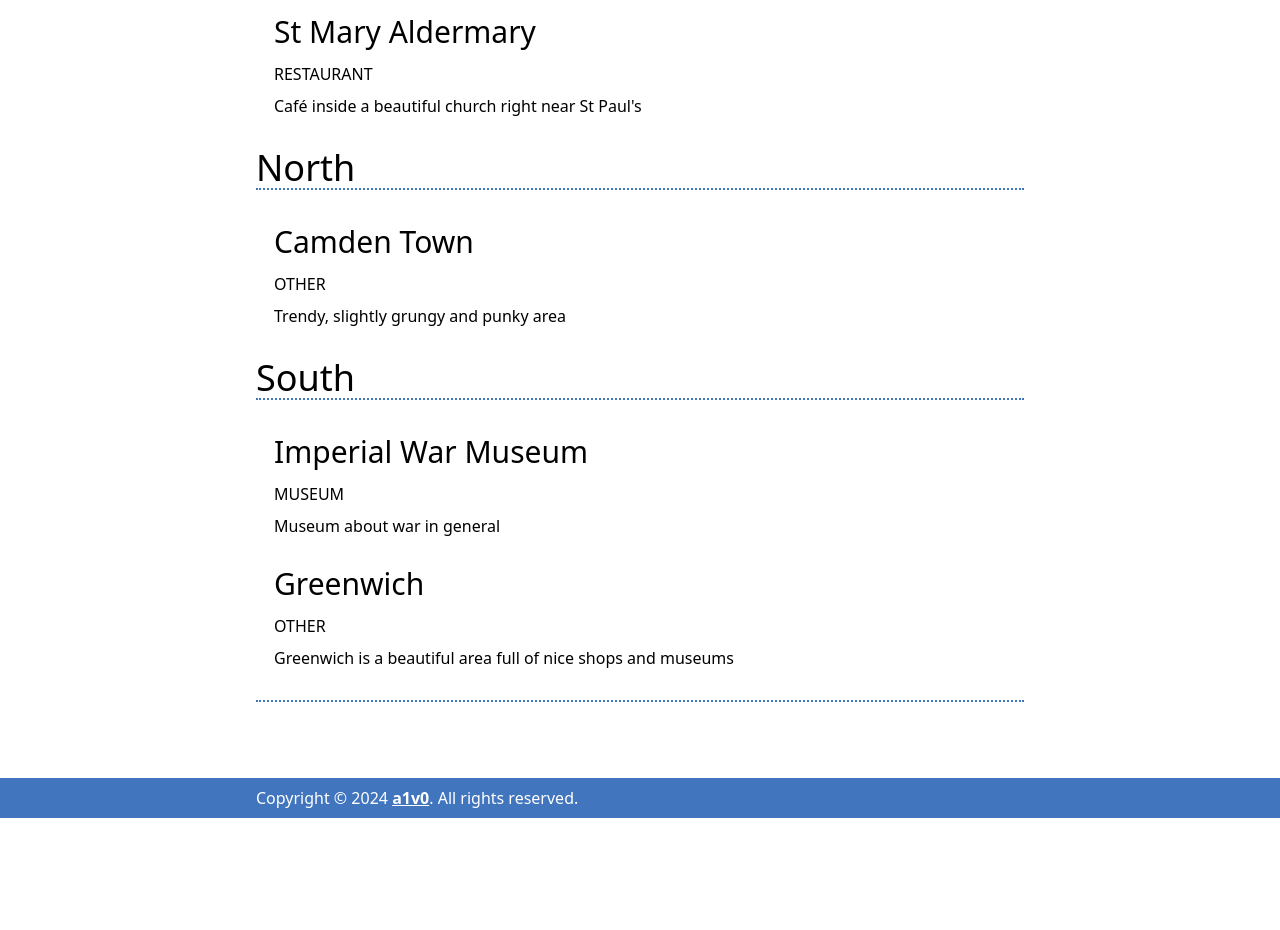
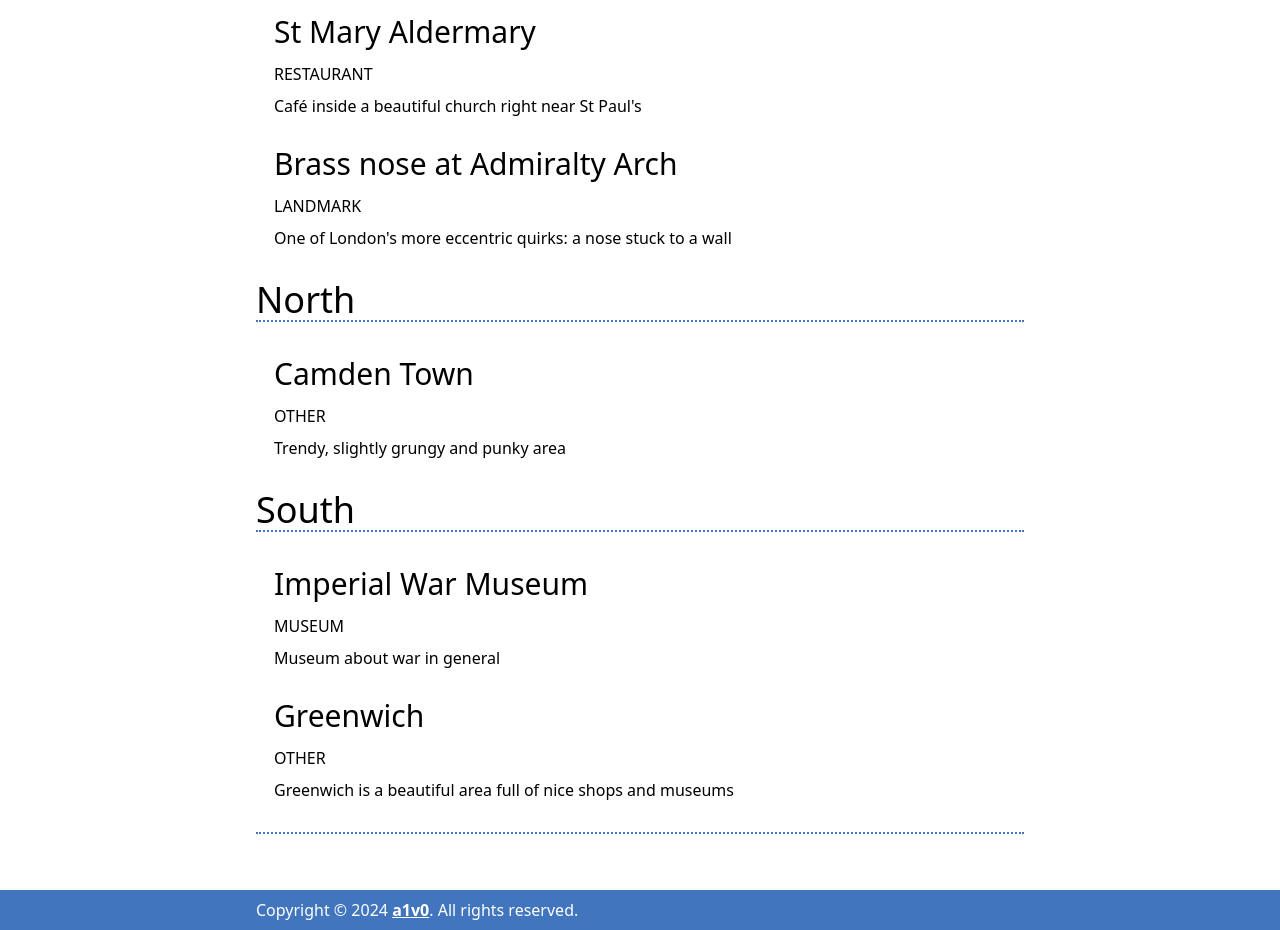
Before and after one commit to a1v0/london-liste, a Next.js app: page /areas in a window 1280 px wide. Shown: the part 3620-4550 px from the top of the page. Before the commit the page ends 4438 px from the top, so only its background shows below. Built offline with nearby package versions, Linux system fonts and the light colour scheme; a web font is replaced by a local one.

Commit message:
Add nose at Admiralty Arch

```diff
--- a/app/places.js
+++ b/app/places.js
@@ -353,15 +353,16 @@ exports.places = [
     website: ""
   },
   {
-    slug: "", // leave this blank
-    name: "",
+    slug: "admiralty-arch-nose", // leave this blank
+    name: "Brass nose at Admiralty Arch",
     keyFacts: [
-      "", // at least one fact is mandatory
-      "", // add more or delete as necessary
+      "One of London's more eccentric quirks: a nose stuck to a wall", // at least one fact is mandatory
+      "In the northern arch, about 250cm off the ground, is a brass nose", // add more or delete as necessary
+      "That's basically all there is to it: it's just super weird",
     ],
-    type: "", // see list of approved types above. Let a1v0 know if you need to add another type.
-    cost: "",
-    location: "", // "[region] - [area]" or "[region] - [Tube stop]". For examples, see above.
+    type: "landmark", // see list of approved types above. Let a1v0 know if you need to add another type.
+    cost: "free",
+    location: "Central - Trafalgar Square", // "[region] - [area]" or "[region] - [Tube stop]". For examples, see above.
     website: ""
   },
   {
@@ -428,7 +429,6 @@ exports.places = [
 	// Lloyd's Building
 	// Leadenhall Market
   // Kensington Palace Gardens
-  // Nase bei der Admiralty Arch
   // Camden Passage bei Angel
 
 	// OTHER
```
